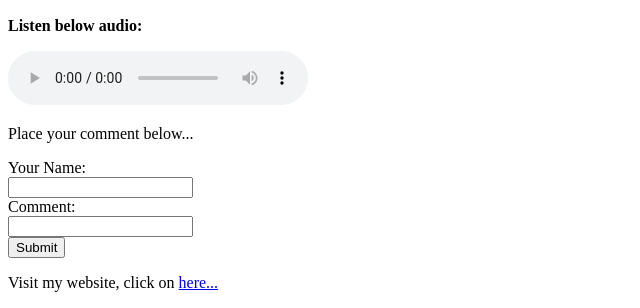
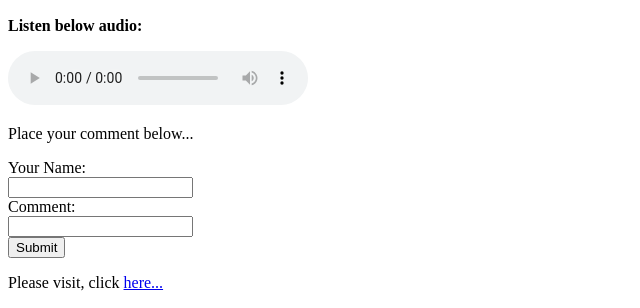
Before and after one commit to ferdous-ali/ssb606_class_hw, a plain HTML site: page index.html in a window 1280 px wide. Shown: the part 933-1241 px from the top of the page, without its empty margins (0-640 px from the left). Drawn offline with Linux system fonts and the light colour scheme.

Commit message:
Update index.html

```diff
--- a/index.html
+++ b/index.html
@@ -28,6 +28,6 @@
 		<input type="text" name="comment" required><br>
 		<button type="submit">Submit</button>
 	</form>
-	<p>Visit my website, click on <a href="https://www.tech-beacon.net">here...</a></p>
+	<p>Please visit, click <a href="https://www.tech-beacon.net">here...</a></p>
 </body>
 </html>
```
